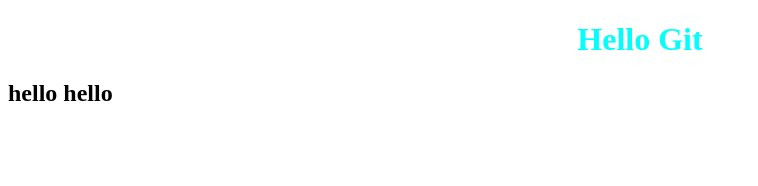
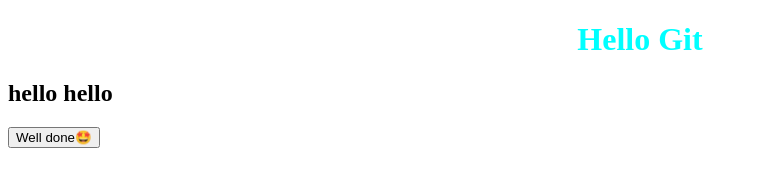
Before and after one commit to OksiMarty/my-weather-project, a plain HTML site: page index.html in a window 1280 px wide. Shown: the whole page, without its empty margins (0-758 px from the left). Drawn offline with Linux system fonts and the light colour scheme.

Commit message:
Added button

```diff
--- a/index.html
+++ b/index.html
@@ -10,6 +10,8 @@
   <body>
     <h1>Hello Git</h1>
     <h2>hello hello</h2>
+
+    <button>Well done🤩</button>
     <script src="script.js"></script>
   </body>
 </html>
```
